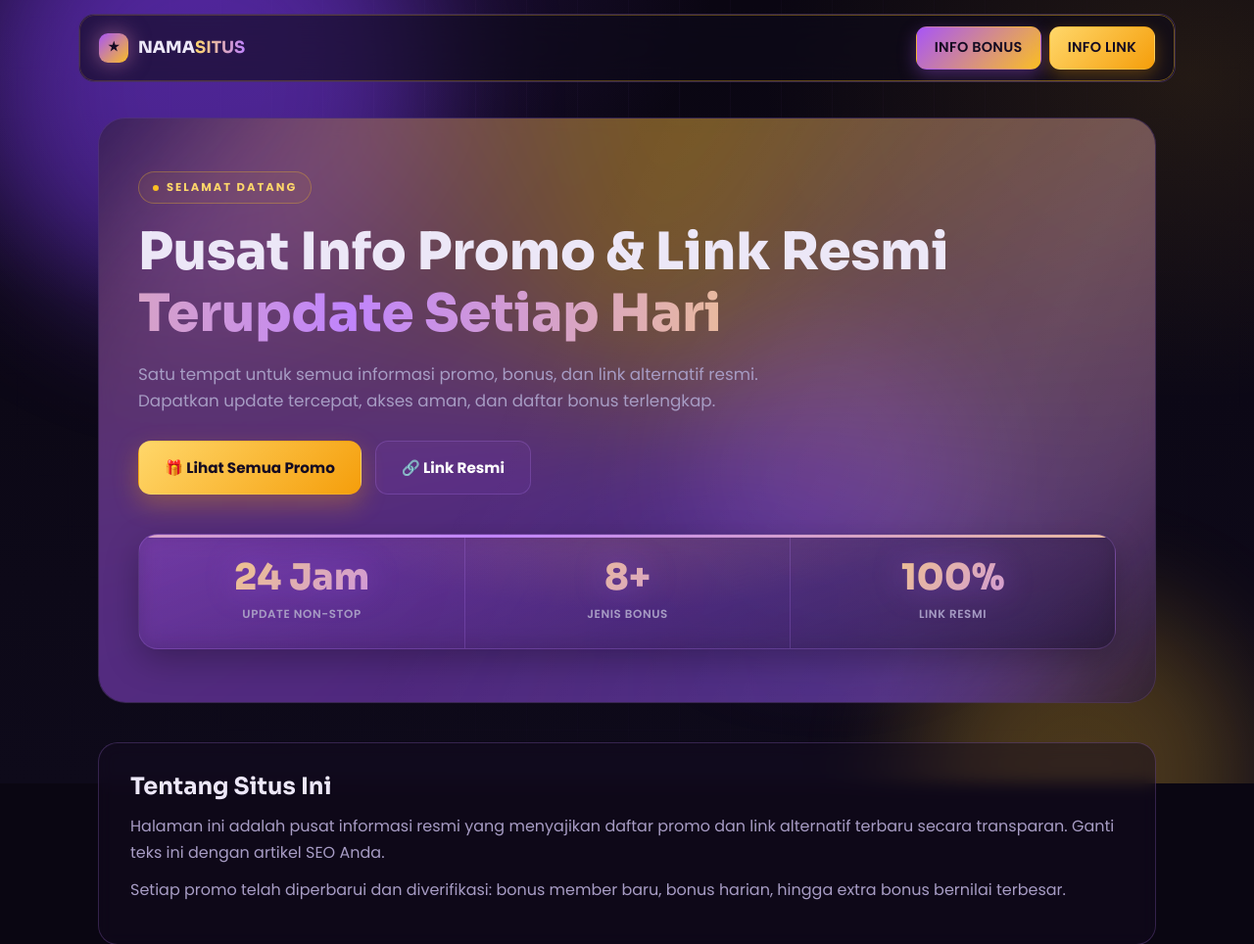
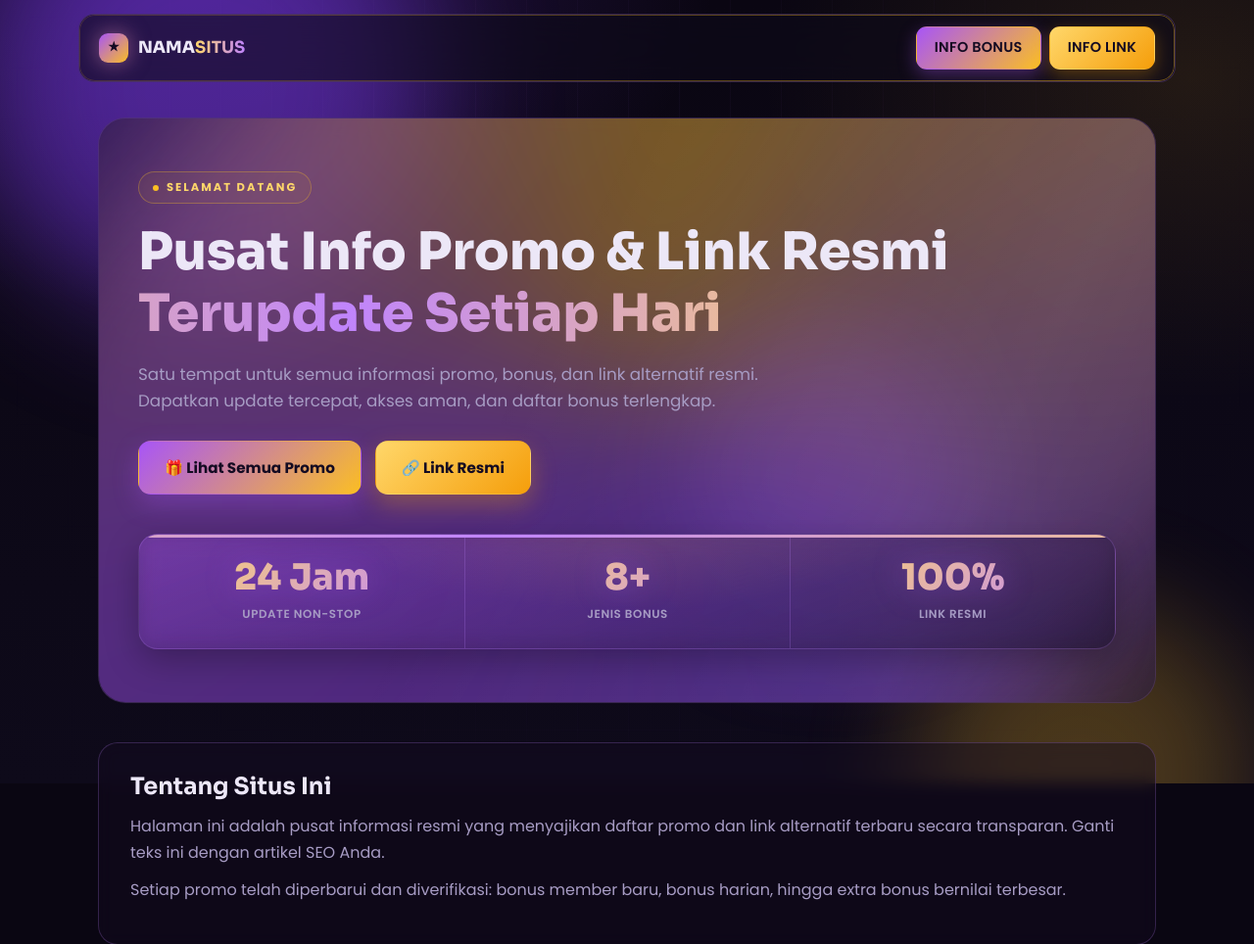
Before and after one commit to kuyagames/mpo888info, a PHP site: page / in a window 1280 px wide. Shown: the top 964 px of the page at 98% size. Run offline with PHP 8.4, Linux system fonts and the light colour scheme; data comes from the database, SQL or seed files in the repository; a stand-in replaces the project's code that opens the database connection; some libraries are stand-ins or nearby versions.

Commit message:
Hero CTA: samakan warna tombol dengan navbar (bonus ungu-emas, link emas)

```diff
--- a/assets/css/style.css
+++ b/assets/css/style.css
@@ -51,6 +51,8 @@ section{max-width:var(--maxw);margin:0 auto;padding:60px 20px}
 .btn{display:inline-flex;align-items:center;gap:9px;padding:14px 26px;border-radius:13px;font-weight:700;font-size:.95rem;cursor:pointer;transition:.25s;border:1px solid transparent}
 .btn-gold{color:#140b22;background:linear-gradient(135deg,var(--gold-soft),var(--gold-deep));box-shadow:0 10px 26px rgba(245,158,11,.32)}
 .btn-gold:hover{transform:translateY(-3px);box-shadow:0 14px 34px rgba(245,158,11,.45)}
+.btn-bonus{color:#140b22;background:linear-gradient(135deg,var(--purple),var(--gold));box-shadow:0 10px 26px rgba(168,85,247,.32)}
+.btn-bonus:hover{transform:translateY(-3px);box-shadow:0 14px 34px rgba(168,85,247,.45)}
 .btn-ghost{color:#fff;border-color:var(--glass-brd);background:var(--glass)}
 .btn-ghost:hover{transform:translateY(-3px);border-color:var(--purple-soft);box-shadow:0 10px 26px rgba(168,85,247,.3)}
 .stats{position:relative;display:grid;grid-template-columns:repeat(3,1fr);margin-top:40px;background:linear-gradient(160deg,rgba(168,85,247,.14),rgba(20,13,34,.55));border:1px solid var(--glass-brd);border-radius:20px;backdrop-filter:blur(10px);overflow:hidden;box-shadow:0 12px 34px rgba(0,0,0,.28)}
--- a/index.php
+++ b/index.php
@@ -102,8 +102,8 @@ if ($fav !== '') { $fp = __DIR__ . '/' . ltrim($fav, '/'); if (is_file($fp) && (
     <h1 style="margin-top:18px"><?= e(sv($s,'about_title')) ?> <span class="grad"><?= e(sv($s,'about_subtitle')) ?></span></h1>
     <p class="lead"><?= e(sv($s,'about_lead')) ?></p>
     <div class="hero-cta">
-      <a href="#promo" class="btn btn-gold">🎁 Lihat Semua Promo</a>
-      <a href="#link" class="btn btn-ghost">🔗 Link Resmi</a>
+      <a href="#promo" class="btn btn-bonus">🎁 Lihat Semua Promo</a>
+      <a href="#link" class="btn btn-gold">🔗 Link Resmi</a>
     </div>
     <div class="stats">
       <?php foreach ($stats as $st): ?>
```
